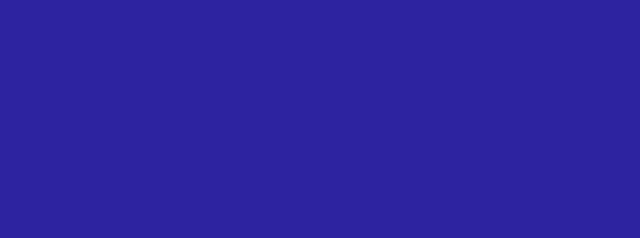
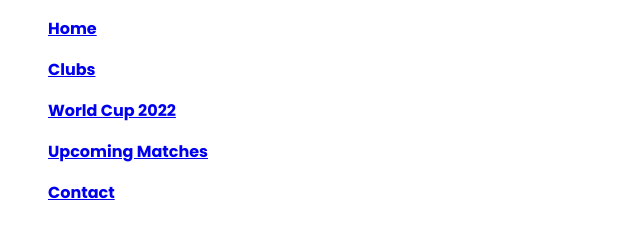
Before and after one commit to Jimy-JosephN5/Responsive-Website, a plain HTML site: page index.html in a window 1280 px wide. Shown: the whole page, without its empty margins (0-640 px from the left). Drawn offline with Linux system fonts and the light colour scheme.

Commit message:
commit added

```diff
--- a/index.html
+++ b/index.html
@@ -15,6 +15,14 @@
     <link rel="stylesheet" href="style.css">
 </head>
 <body>
-
+    <div class="container">
+        <nav>
+            <ul><a href="#">Home</a></ul>
+            <ul><a href="#">Clubs</a></ul>
+            <ul><a href="#">World Cup 2022</a></ul>
+            <ul><a href="#">Upcoming Matches</a></ul>
+            <ul><a href="#">Contact</a></ul>
+        </nav>
+    </div>
 </body>
 </html>
--- a/style.css
+++ b/style.css
@@ -1,4 +1,3 @@
 /* Css styles */
 body {
   font-family: "Poppins", sans-serif;
-  background-color: #2d25a0;
```
